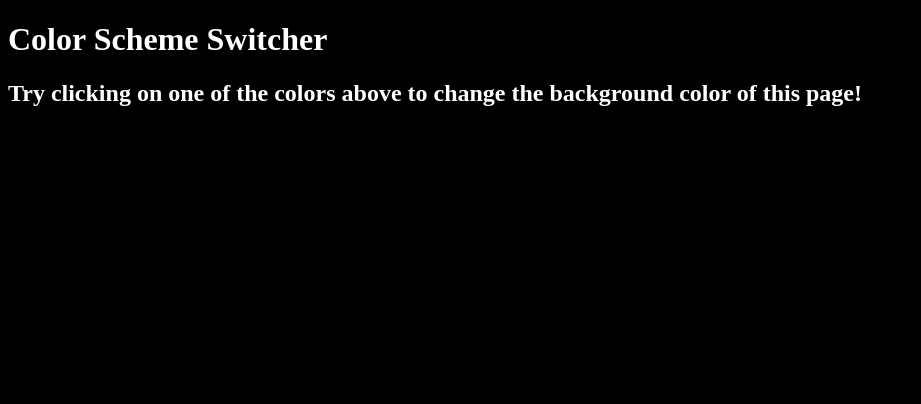
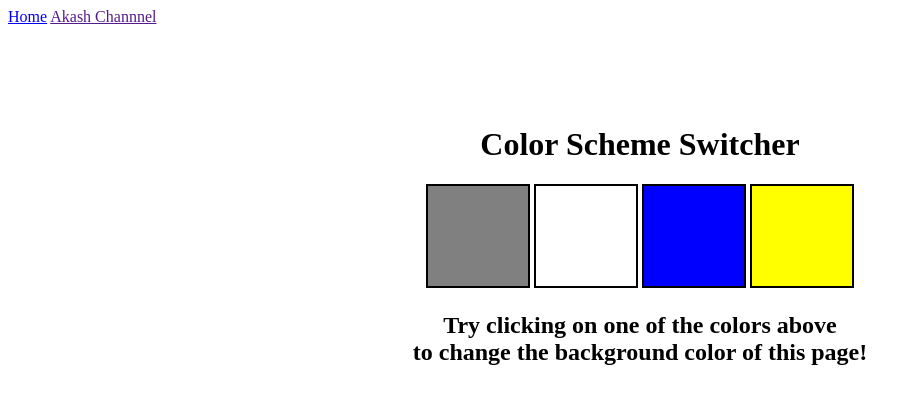
Before and after one commit to Akash-babu-creator/Javascript, a plain HTML site: page Projects/1_ColorChanger/index.html in a window 1280 px wide. Shown: the whole page, without its empty margins (0-921 px from the left). Drawn offline with Linux system fonts and the light colour scheme.

Commit message:
project 1 Colour switcher is dont

```diff
--- a/Projects/1_ColorChanger/index.html
+++ b/Projects/1_ColorChanger/index.html
@@ -1,21 +1,31 @@
 <!DOCTYPE html>
 <html lang="en">
+
 <head>
     <meta charset="UTF-8">
     <meta name="viewport" content="width=device-width, initial-scale=1.0">
     <link rel="stylesheet" href="style.css">
     <title>Document</title>
 </head>
-<body style="background-color: black; color: white;">
+
+<body style="background-color:white; color: black;">
+    <nav>
+        <a href="/">Home</a>
+        <a href="">Akash Channnel</a>
+    </nav>
+    <div class="canvas">
         <h1>Color Scheme Switcher</h1>
         <span class="button" id="grey"></span>
         <span class="button" id="white"></span>
         <span class="button" id="blue"></span>
         <span class="button" id="yellow"></span>
+        <!-- <span class="button" id="purple"></span> -->
         <h2>
             Try clicking on one of the colors above
             <span>to change the background color of this page!</span>
         </h2>
+    </div>
     <script src="script.js"></script>
 </body>
+
 </html>
--- a/Projects/1_ColorChanger/script.js
+++ b/Projects/1_ColorChanger/script.js
@@ -1,7 +1,26 @@
 const buttons = document.querySelectorAll('.button')
 // console.log(buttons)
-const body = document.querySelector('body')
+const body = document.querySelector("body")
 
 buttons.forEach((button)=> {
-    console.log(button)
-})
+    console.log(button);
+    button.addEventListener('click', function (e){
+      console.log(e);
+      if(e.target.id === 'grey'){
+        body.style.backgroundColor = e.target.id;
+      }
+      if(e.target.id === 'white'){
+        body.style.backgroundColor = e.target.id;
+      }
+      if(e.target.id === 'blue'){
+        body.style.backgroundColor = e.target.id;
+      }
+      if(e.target.id === 'yellow'){
+        body.style.backgroundColor = e.target.id;
+      }
+      if(e.target.id === 'purple'){
+        body.style.backgroundColor = e.target.id;
+      }
+
+    });
+});
--- a/Projects/1_ColorChanger/style.css
+++ b/Projects/1_ColorChanger/style.css
@@ -0,0 +1,37 @@
+span {
+    display: block;
+}
+.canvas{
+    margin: 100px auto 100px;
+    width: 80%;
+    text-align: center;
+
+}
+
+
+.button{
+    width: 100px;
+    height: 100px;
+    border:  solid black 2px;
+    display: inline-block;
+
+}
+#grey{
+    background: grey;
+    /* border:  solid grey 2px; */
+}
+#white{
+    background: white;
+    /* border:  solid white 2px; */
+}
+#blue{
+    background: blue;
+    /* border:  solid blue 2px; */
+}
+#yellow{
+    background: yellow;
+    /* border:  solid yellow 2px; */
+}
+#purple{
+    background: purple;
+}
```
Lines whose indentation alone changed are shown as unchanged.
